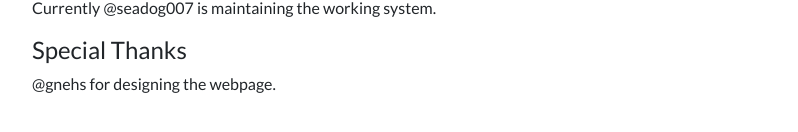
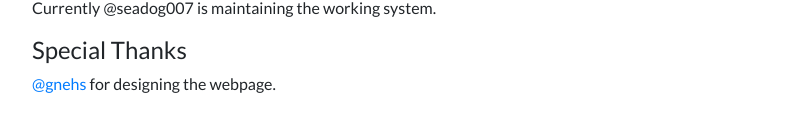
Before and after one commit to STU-IX/stuix.io, a Nuxt app: page /about in a window 1280 px wide. Shown: the part 374-506 px from the top of the page, without its empty margins (239-1037 px from the left). Built offline with nearby package versions, Linux system fonts and the light colour scheme; what vue-konami would draw is missing.

Commit message:
added link to gnehs.net

```diff
--- a/pages/about.vue
+++ b/pages/about.vue
@@ -9,7 +9,10 @@
 	h4 Who are the network operators?
 	p Currently @seadog007 is maintaining the working system.
 	h4 Special Thanks
-	p @gnehs for designing the webpage.
+	p
+		a(href="https://gnehs.net", target="_blank") @gnehs
+		|
+		| for designing the webpage.
 </template>
 
 <script>
```
